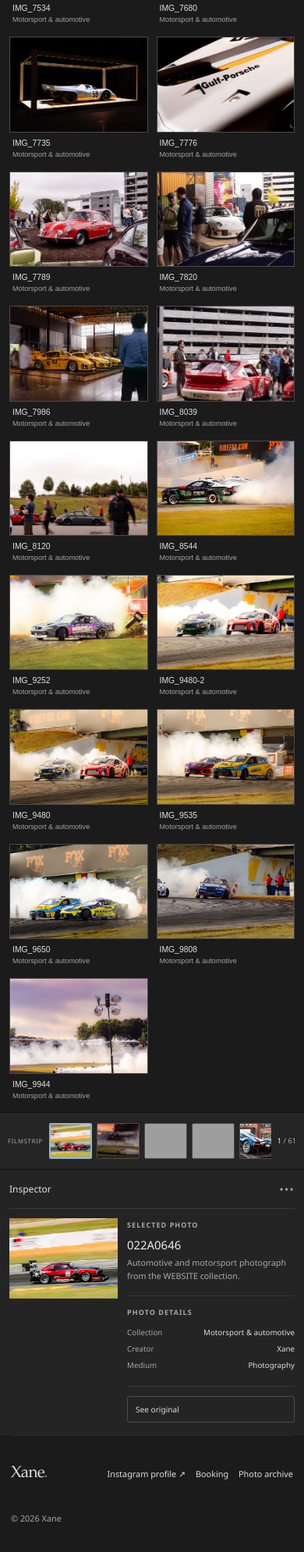
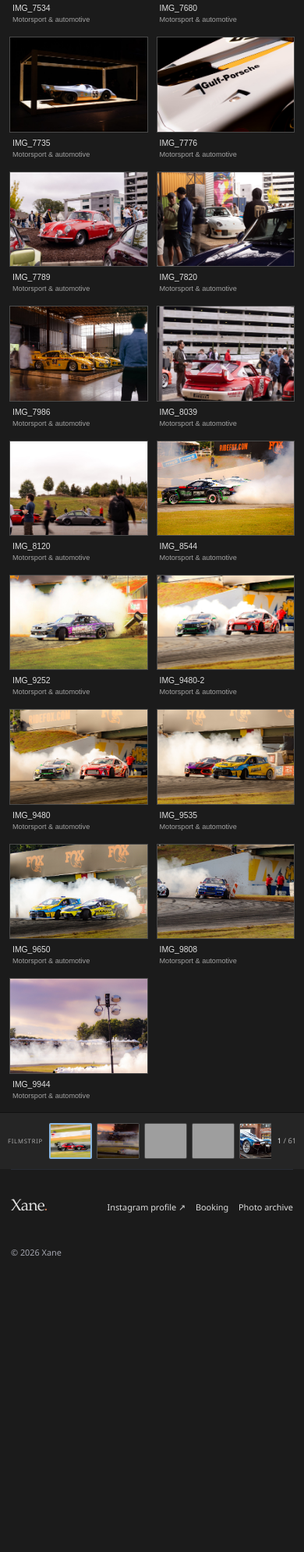
Before and after one commit to Xahann/xahann.github.io, a Jekyll site: the page built from work.html, in a window 390 px wide, cut to the strip 4148-6138 px from the top of the page. Shown: the whole strip at 78% size. Built offline with Jekyll 4.4.1, drawn with Linux system fonts in a browser that asks for light colours; after the commit the page ends 5797 px from its top, so only the background shows below that; grey boxes are pictures that could not be loaded.

Commit message:
Added a updated work page for mobile

```diff
--- a/assets/css/site.css
+++ b/assets/css/site.css
@@ -365,6 +365,7 @@
 .filmstrip-position { flex: 0 0 auto; color: #aaa; font-size: .65rem; }
 .filmstrip-position span { color: #eee; }
 
+.inspector-backdrop, .inspector-close { display: none; }
 .photo-inspector { padding: 0 16px 20px; border-left: 1px solid #111; }
 .inspector-heading { height: 50px; display: flex; align-items: center; justify-content: space-between; border-bottom: 1px solid var(--app-line); }
 .inspector-heading h2 { margin: 0; color: #e4e4e4; font-size: .75rem; font-weight: 500; }
@@ -446,11 +447,16 @@
   .photo-grid.is-compact { grid-template-columns: repeat(3, minmax(0, 1fr)); gap: 9px 6px; padding: 10px; }
   .thumbnail-label strong { font-size: .65rem; }
   .thumbnail-label small { font-size: .57rem; }
-  .photo-inspector { grid-row: auto; grid-column: 1; grid-template-columns: minmax(120px, 38%) minmax(0, 1fr); gap: 0 12px; padding-inline: 12px; }
-  .inspector-preview { margin-top: 12px; }
-  .inspector-details dl div { padding-block: 4px; }
-  .inspector-details dt, .inspector-details dd { font-size: .61rem; }
-  .inspector-link { font-size: .63rem; }
+  .photo-inspector { position: fixed; top: 0; right: 0; bottom: 0; z-index: 60; display: block; width: min(86vw, 340px); height: 100%; overflow-y: auto; padding: 0 16px 24px; border-left: 1px solid #111; border-top: 0; background: var(--app-panel, #252525); box-shadow: -12px 0 32px rgba(0, 0, 0, .45); transform: translateX(105%); visibility: hidden; transition: transform .3s ease, visibility 0s linear .3s; }
+  .inspector-open .photo-inspector { transform: none; visibility: visible; transition: transform .3s ease; }
+  .inspector-backdrop { display: block; position: fixed; inset: 0; z-index: 55; background: rgba(0, 0, 0, .5); opacity: 0; pointer-events: none; transition: opacity .3s ease; }
+  .inspector-open .inspector-backdrop { opacity: 1; pointer-events: auto; }
+  .inspector-open { overflow: hidden; }
+  .inspector-menu { display: none; }
+  .inspector-close { display: inline-grid; place-items: center; width: 32px; height: 32px; border: 0; background: transparent; color: #ddd; font-size: 1rem; cursor: pointer; }
+  .inspector-preview { margin-top: 17px; }
+  .inspector-link { font-size: .68rem; }
+  @media (prefers-reduced-motion: reduce) { .photo-inspector, .inspector-backdrop { transition: none; } }
   .filmstrip-bar { gap: 8px; padding-inline: 10px; }
   .filmstrip-title { font-size: .48rem; }
   .filmstrip-item { width: 55px; height: 46px; }
--- a/assets/js/library.js
+++ b/assets/js/library.js
@@ -65,6 +65,15 @@
 
   searchInput.addEventListener("input", updateGallery);
 
+  const mobileQuery = window.matchMedia("(max-width: 600px)");
+  const inspectorPanel = document.querySelector("[data-photo-inspector]");
+  function setInspectorOpen(open) {
+    document.body.classList.toggle("inspector-open", open);
+    if (mobileQuery.matches) inspectorPanel.setAttribute("aria-hidden", String(!open));
+    else inspectorPanel.removeAttribute("aria-hidden");
+  }
+  setInspectorOpen(false);
+
   document.querySelectorAll("[data-photo-select], [data-select-photo]").forEach((button) => {
     button.addEventListener("click", () => {
       const index = Number(button.dataset.photoSelect || button.dataset.selectPhoto);
@@ -109,8 +118,19 @@
         inspectorInstagram.removeAttribute("href");
       }
       selectedIndex.textContent = index + 1;
+      if (mobileQuery.matches && button.hasAttribute("data-photo-select")) setInspectorOpen(true);
     });
   });
+
+  document.querySelectorAll("[data-inspector-close]").forEach((el) => {
+    el.addEventListener("click", () => setInspectorOpen(false));
+  });
+  document.addEventListener("keydown", (event) => {
+    if (event.key === "Escape" && document.body.classList.contains("inspector-open") && !originalDialog.open) {
+      setInspectorOpen(false);
+    }
+  });
+  mobileQuery.addEventListener("change", () => setInspectorOpen(false));
 
   [inspectorPreview, inspectorAction].forEach((button) => {
     button.addEventListener("click", () => {
--- a/work.html
+++ b/work.html
@@ -91,10 +91,12 @@
       </div>
     </section>
 
+    <div class="inspector-backdrop" data-inspector-close></div>
     <aside class="photo-inspector" aria-label="Selected photograph details" data-photo-inspector>
       <div class="inspector-heading">
         <h2>Inspector</h2>
         <span class="inspector-menu" aria-hidden="true">•••</span>
+        <button class="inspector-close" type="button" aria-label="Close inspector" data-inspector-close>✕</button>
       </div>
       {% if featured_project %}
         {% assign featured_image = featured_project.image %}
```
Also changed, not shown: 3 other files.
